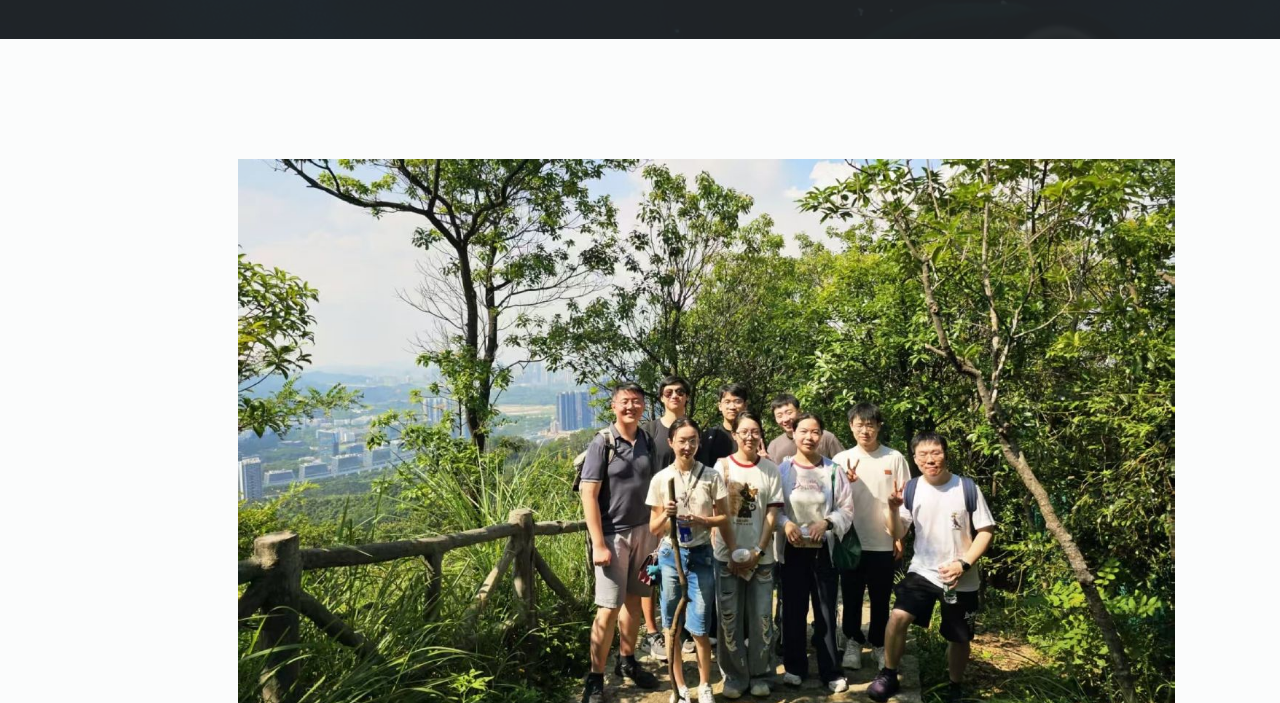
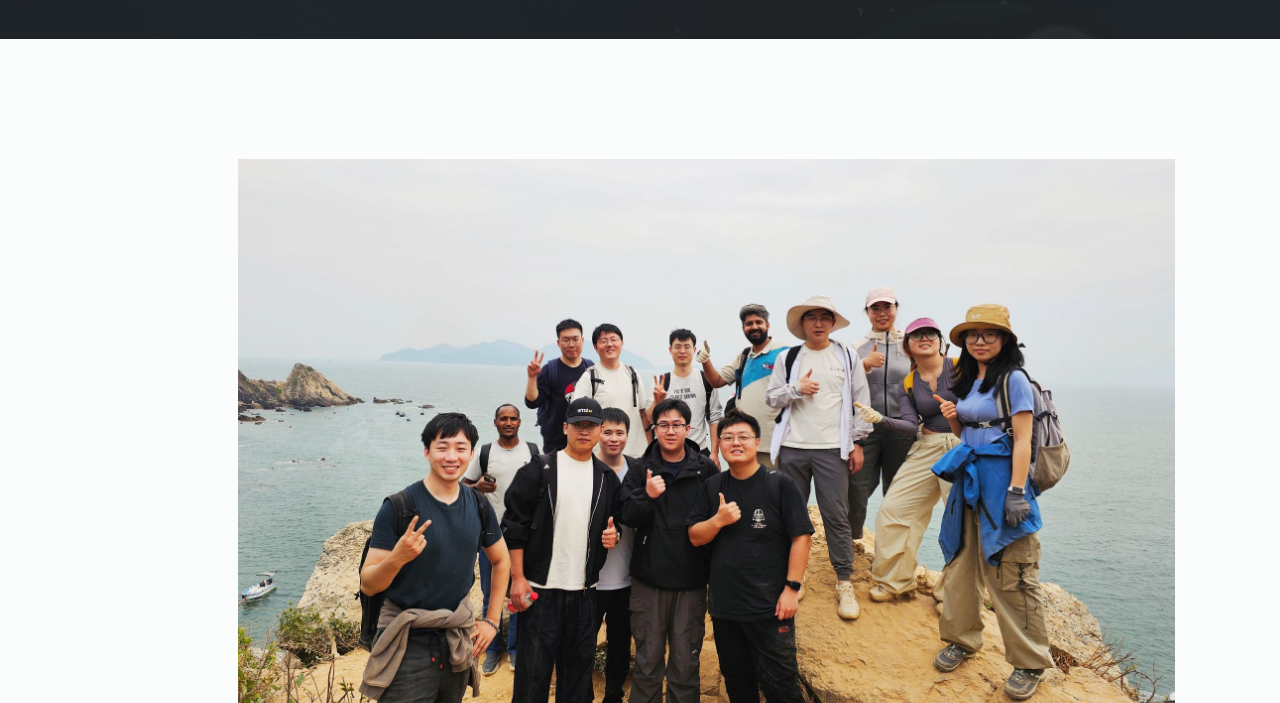
Before and after one commit to humitlab/humitlab.github.io, a plain HTML site: page photogallery.html in a window 1280 px wide. Shown: the part 97-800 px from the top of the page. Drawn offline with Linux system fonts and the light colour scheme.

Commit message:
Updated photogallery

```diff
--- a/photogallery.html
+++ b/photogallery.html
@@ -76,6 +76,9 @@
         <div class="container text-center">
             <div class="row" style="padding-left: 12%;">
                 <div class="col-sm-12">
+                    <div class="img-wrapper">
+                        <img src="assets/imgs/20251207.jpg" alt="">
+                    </div>
                     <div class="img-wrapper">
                         <img src="assets/imgs/20250809.jpg" alt="">
                     </div>
```
Also changed, not shown: index.html (+1 -1 lines), assets/imgs/20251207.jpg (added).
